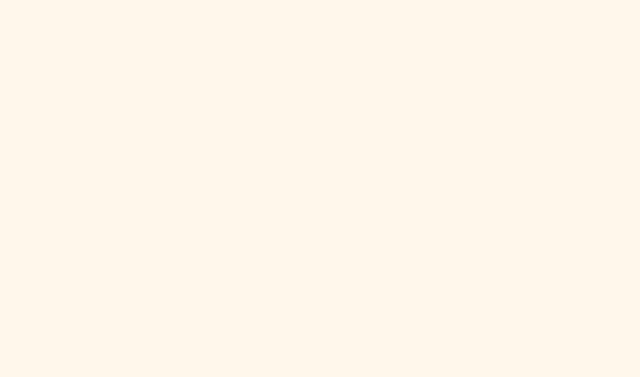
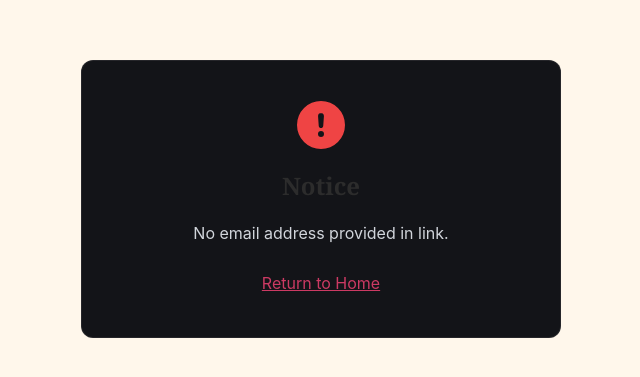
Before and after one commit to Nitish-Soni/Abhishek-Portfolio-Frontend, a React (Vite) app: page /unsubscribe in a window 1280 px wide. Before the commit this address had no page. Shown: the part 121-498 px from the top of the page, without its empty margins (319-959 px from the left). Built offline with nearby package versions, Linux system fonts and the light colour scheme.

Commit message:
Portfolio with About and Contact Only

```diff
--- a/src/pages/Main/Main.jsx
+++ b/src/pages/Main/Main.jsx
@@ -10,6 +10,7 @@ import { faSpinner } from "@fortawesome/free-solid-svg-icons";
 import PublicAPI from "../../services/PublicAPI";
 import AdminDashboard from "../Admin/AdminDashboard";
 import "./Main.css";
+import Unsubscribe from "../Unsubscribe/Unsubscribe";
 
 // Helper function to force the browser to preload the image asset completely
 
@@ -183,6 +184,7 @@ export default function App() {
             <Route path="/" element={<MainContent />} />
 
             {/* Admin Portal Route */}
+            <Route path="/unsubscribe" element={<Unsubscribe />} />
             <Route path="/admin" element={<AdminDashboard />} />
           </Routes>
         </div>
--- /dev/null
+++ b/src/pages/Unsubscribe/Unsubscribe.jsx
@@ -0,0 +1,119 @@
+import React, { useEffect, useState } from "react";
+import { useSearchParams, Link } from "react-router-dom";
+import PublicAPI from "../../services/PublicAPI";
+import { FontAwesomeIcon } from "@fortawesome/react-fontawesome";
+import {
+  faSpinner,
+  faCheckCircle,
+  faExclamationCircle,
+} from "@fortawesome/free-solid-svg-icons";
+
+export default function Unsubscribe() {
+  const [searchParams] = useSearchParams();
+  const email = searchParams.get("email");
+
+  const [status, setStatus] = useState("processing"); // 'processing' | 'success' | 'error'
+  const [message, setMessage] = useState("");
+
+  useEffect(() => {
+    if (!email) {
+      setStatus("error");
+      setMessage("No email address provided in link.");
+      return;
+    }
+
+    PublicAPI.unsubscribe(email)
+      .then(() => {
+        setStatus("success");
+        setMessage(`Successfully unsubscribed ${email} from The Dispatch.`);
+      })
+      .catch((err) => {
+        setStatus("error");
+        setMessage(
+          err.response?.data?.message ||
+            "Failed to process unsubscribe request.",
+        );
+      });
+  }, [email]);
+
+  return (
+    <div
+      style={{
+        display: "flex",
+        justifyContent: "center",
+        alignItems: "center",
+        minHeight: "80vh",
+        backgroundColor: "var(--bg-primary, #0b0c0e)",
+        color: "var(--text-primary, #ffffff)",
+        padding: "20px",
+      }}
+    >
+      <div
+        style={{
+          backgroundColor: "#131418",
+          border: "1px solid rgba(255, 255, 255, 0.08)",
+          borderRadius: "12px",
+          padding: "40px",
+          textAlign: "center",
+          maxWidth: "480px",
+          width: "100%",
+        }}
+      >
+        {status === "processing" && (
+          <>
+            <FontAwesomeIcon
+              icon={faSpinner}
+              spin
+              size="2x"
+              style={{ color: "#cc3a63", marginBottom: "16px" }}
+            />
+            <h2>Unsubscribing...</h2>
+            <p style={{ color: "#9ca3af" }}>
+              Processing your request for {email}
+            </p>
+          </>
+        )}
+
+        {status === "success" && (
+          <>
+            <FontAwesomeIcon
+              icon={faCheckCircle}
+              size="3x"
+              style={{ color: "#10b981", marginBottom: "16px" }}
+            />
+            <h2>Unsubscribed</h2>
+            <p style={{ color: "#d1d5db", margin: "16px 0 24px 0" }}>
+              {message}
+            </p>
+            <Link
+              to="/"
+              style={{ color: "#cc3a63", textDecoration: "underline" }}
+            >
+              Return to Home
+            </Link>
+          </>
+        )}
+
+        {status === "error" && (
+          <>
+            <FontAwesomeIcon
+              icon={faExclamationCircle}
+              size="3x"
+              style={{ color: "#ef4444", marginBottom: "16px" }}
+            />
+            <h2>Notice</h2>
+            <p style={{ color: "#d1d5db", margin: "16px 0 24px 0" }}>
+              {message}
+            </p>
+            <Link
+              to="/"
+              style={{ color: "#cc3a63", textDecoration: "underline" }}
+            >
+              Return to Home
+            </Link>
+          </>
+        )}
+      </div>
+    </div>
+  );
+}
```
